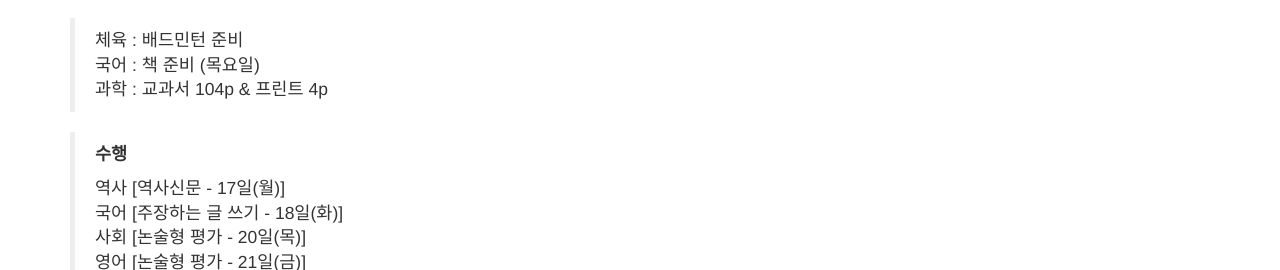
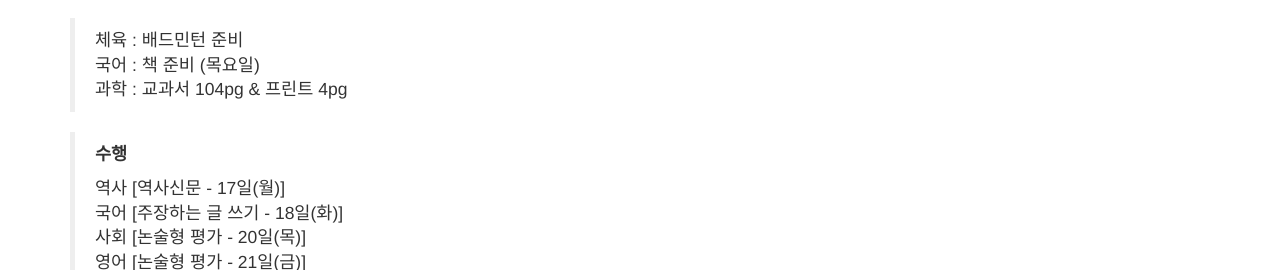
Before and after one commit to bundang-ms-2021/oncl, a Jekyll site: the page built from _posts/2014-09-21-services-1.markdown, in a window 1280 px wide and 900 px high. Shown: the part 339-609 px from the top of the window. Built offline with Jekyll 4.4.1, drawn with Linux system fonts in a browser that asks for light colours; nearby versions of some CDN libraries; library files that are not in the unit come from our copies.

Commit message:
Update 2014-09-21-services-1.markdown

```diff
--- a/_posts/2014-09-21-services-1.markdown
+++ b/_posts/2014-09-21-services-1.markdown
@@ -9,7 +9,7 @@ description: |
 
   > 체육 : 배드민턴 준비
   > 국어 : 책 준비 (목요일)
-  > 과학 : 교과서 104p & 프린트 4p
+  > 과학 : 교과서 104pg & 프린트 4pg
 
   > **수행**
   >
```
